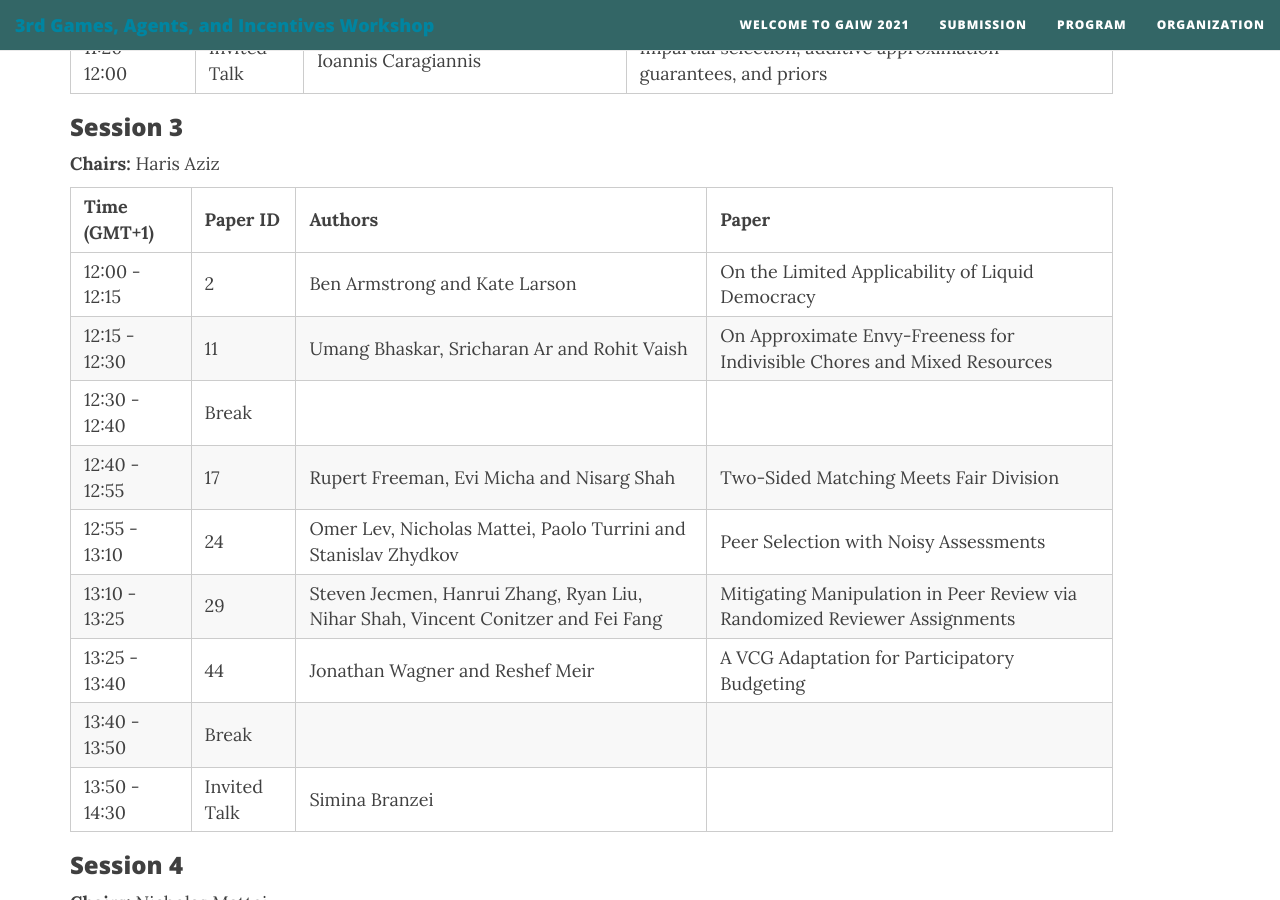
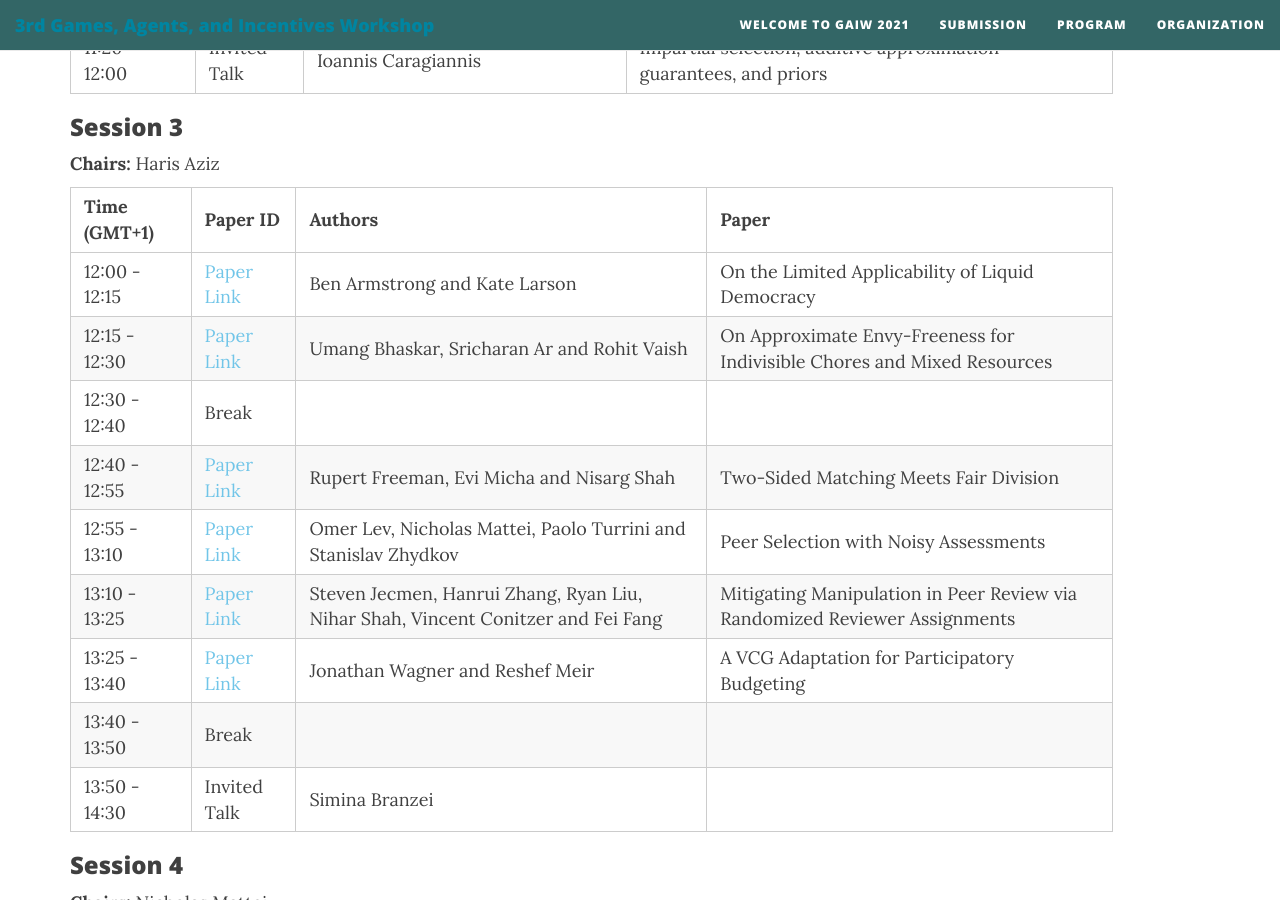
Before and after one commit to PrefLib/gaiw2021, a Jekyll site: the page built from program.md, in a window 1280 px wide and 900 px high, scrolled down 1648 px. Built offline with Jekyll 4.4.1, drawn with Linux system fonts in a browser that asks for light colours; nearby versions of some CDN libraries.

Commit message:
Update program.md

```diff
--- a/program.md
+++ b/program.md
@@ -48,13 +48,13 @@ To participate in the workshop please follow the directions to log in on the [AA
 
 |     Time (GMT+1) | Paper ID     | Authors                                                                          | Paper                                                                        |
 |------------------|--------------|----------------------------------------------------------------------------------|------------------------------------------------------------------------------|
-| 12:00 - 12:15    | 2            | Ben Armstrong and Kate Larson                                                    | On the Limited Applicability of Liquid Democracy                             |
-| 12:15 - 12:30    | 11           | Umang Bhaskar, Sricharan Ar and Rohit Vaish                                      | On Approximate Envy-Freeness for Indivisible Chores and Mixed   Resources    |
+| 12:00 - 12:15    | [Paper Link](/_papers/GAIW_2021_paper_2.pdf)            | Ben Armstrong and Kate Larson                                                    | On the Limited Applicability of Liquid Democracy                             |
+| 12:15 - 12:30    | [Paper Link](/_papers/GAIW_2021_paper_11.pdf)           | Umang Bhaskar, Sricharan Ar and Rohit Vaish                                      | On Approximate Envy-Freeness for Indivisible Chores and Mixed   Resources    |
 | 12:30 - 12:40    | Break        |                                                                                  |                                                                              |
-| 12:40 - 12:55    | 17           | Rupert Freeman, Evi Micha   and Nisarg Shah                                      | Two-Sided Matching Meets Fair Division                                       |
-| 12:55 - 13:10    | 24           | Omer Lev, Nicholas Mattei, Paolo Turrini and Stanislav Zhydkov                   | Peer Selection with Noisy Assessments                                        |
-| 13:10 - 13:25    | 29           | Steven Jecmen, Hanrui Zhang, Ryan Liu, Nihar Shah, Vincent Conitzer and Fei Fang | Mitigating Manipulation in Peer Review via Randomized Reviewer   Assignments |
-| 13:25 - 13:40    | 44           | Jonathan Wagner and Reshef Meir                                                  | A VCG Adaptation for Participatory Budgeting                                 |
+| 12:40 - 12:55    | [Paper Link](/_papers/GAIW_2021_paper_17.pdf)           | Rupert Freeman, Evi Micha   and Nisarg Shah                                      | Two-Sided Matching Meets Fair Division                                       |
+| 12:55 - 13:10    | [Paper Link](/_papers/GAIW_2021_paper_24.pdf)           | Omer Lev, Nicholas Mattei, Paolo Turrini and Stanislav Zhydkov                   | Peer Selection with Noisy Assessments                                        |
+| 13:10 - 13:25    | [Paper Link](/_papers/GAIW_2021_paper_29.pdf)           | Steven Jecmen, Hanrui Zhang, Ryan Liu, Nihar Shah, Vincent Conitzer and Fei Fang | Mitigating Manipulation in Peer Review via Randomized Reviewer   Assignments |
+| 13:25 - 13:40    | [Paper Link](/_papers/GAIW_2021_paper_44.pdf)           | Jonathan Wagner and Reshef Meir                                                  | A VCG Adaptation for Participatory Budgeting                                 |
 | 13:40 - 13:50    | Break        |                                                                                  |                                                                              |
 | 13:50 - 14:30    | Invited Talk | Simina Branzei                                                                   |                                                                              |
 
```
